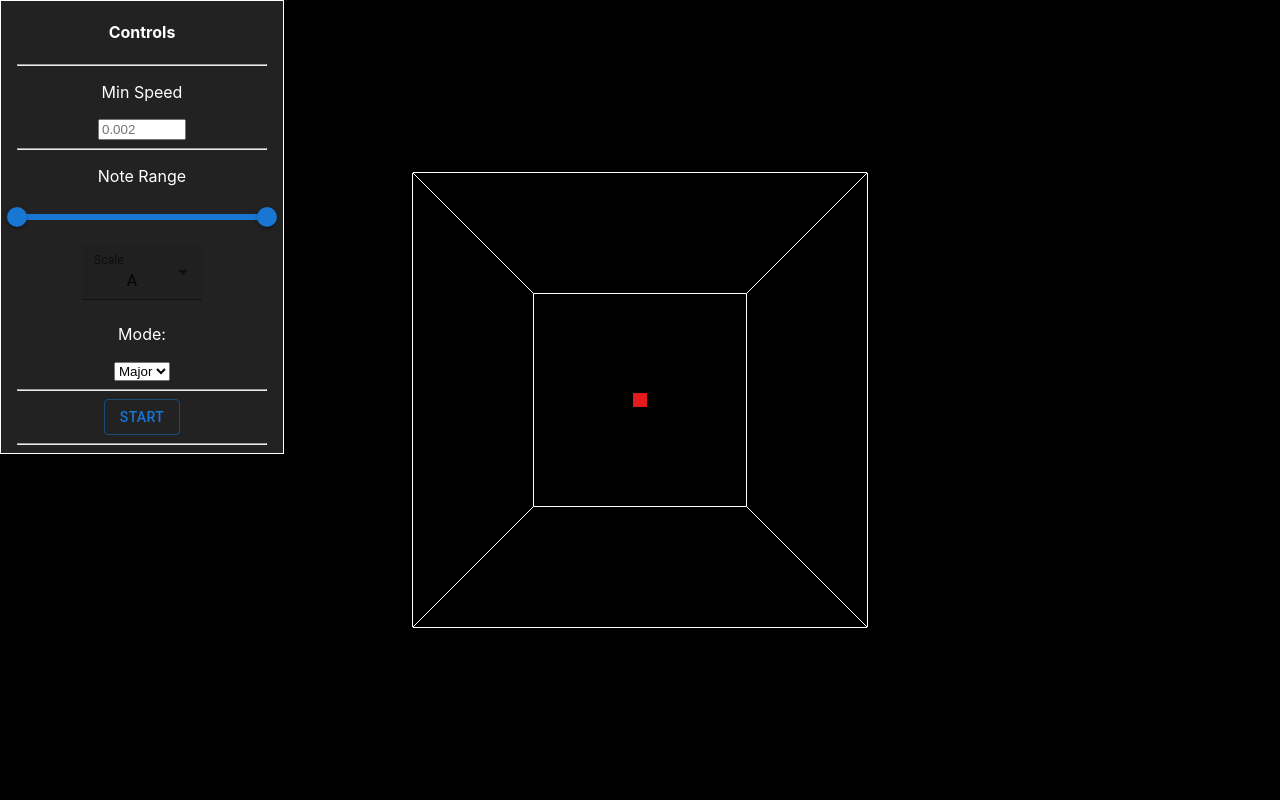
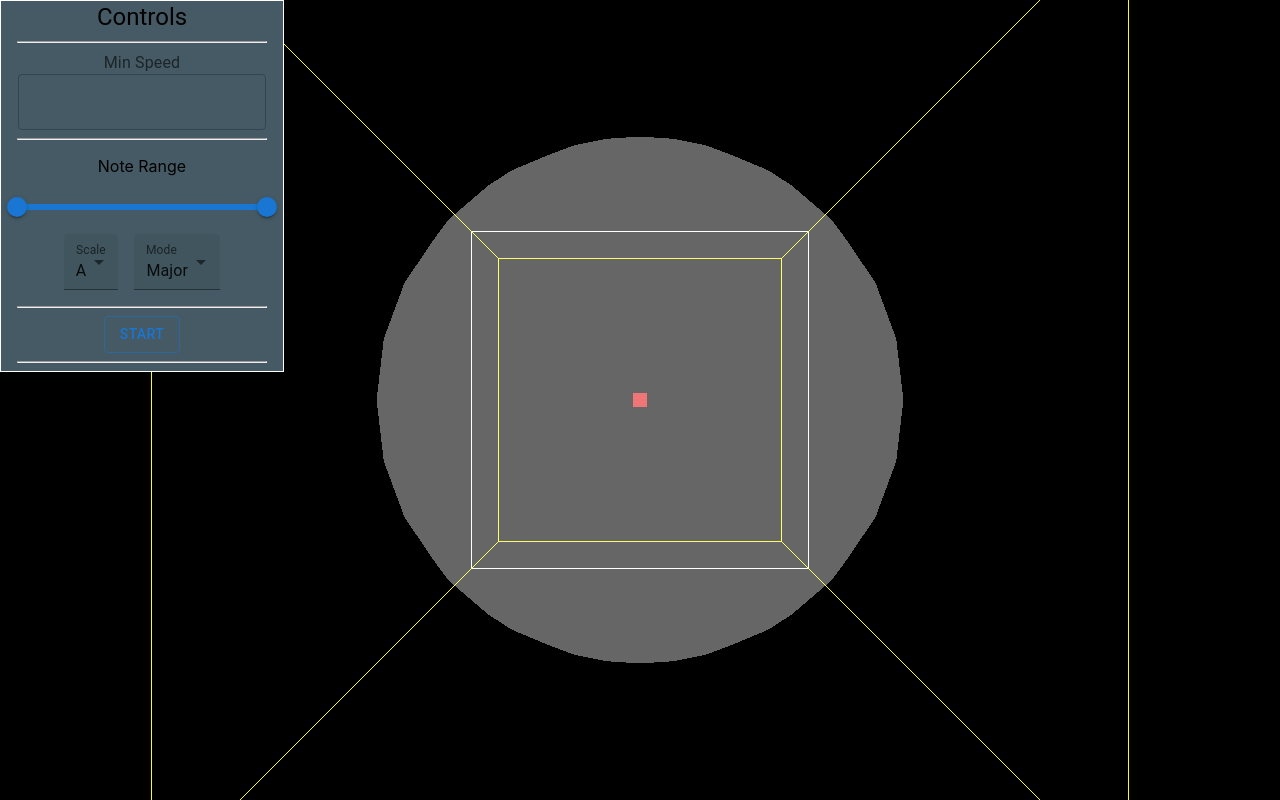
Before and after one commit to chiefton117/Cube-Sounds, a React (Create React App) app: page / in a window 1280 px wide. Built offline with nearby package versions, Linux system fonts and the light colour scheme.

Commit message:
Styling, Box Helper
- Added sphere helper to visualize end of box
- Modified size of sphere / render
- Updated UI / Legend controls

```diff
--- a/src/App.css
+++ b/src/App.css
@@ -3,13 +3,12 @@
 }
 .legend {
   position: absolute;
-  color: white;
   background-color: #222;
   border: 1px solid white;
   padding-left: 1em;
   padding-right: 1em;
   writing-mode: bt-lr; /* IE */
-
+  background-color: #455A64;
 }
 .App-logo {
   height: 40vmin;
@@ -21,27 +20,3 @@
     animation: App-logo-spin infinite 20s linear;
   }
 }
-
-.App-header {
-  background-color: #282c34;
-  min-height: 100vh;
-  display: flex;
-  flex-direction: column;
-  align-items: center;
-  justify-content: center;
-  font-size: calc(10px + 2vmin);
-  color: white;
-}
-
-.App-link {
-  color: #61dafb;
-}
-
-@keyframes App-logo-spin {
-  from {
-    transform: rotate(0deg);
-  }
-  to {
-    transform: rotate(360deg);
-  }
-}
--- a/src/App.js
+++ b/src/App.js
@@ -41,6 +41,8 @@ function App() {
   const min = 1;
   const max = 9;
 
+  const midpoint = (max-min)/2;
+
   const modes = ['Major', 'Minor'];
   const notes = ['A','A#','B','C','C#','D','D#','E','F','F#','G','G#'];
 
@@ -72,10 +74,13 @@ function App() {
 
 async function initAudio() {
 
+  if(startRef.current) {
+    startRef.current = startRef.current;
+  } else {
   await Tone.start();
   startRef.current = true;
   console.log("Audio initialized");
-
+  }
 }
 
   // Discrete color scheme
--- a/src/Cube.jsx
+++ b/src/Cube.jsx
@@ -18,13 +18,24 @@ function main() {
   document.body.appendChild( renderer.domElement );
 
   // L/W/H of the box - how far does a cube travel before resetting
-  const max = 4;
+  const max = 8;
 
   // Create standard box geometry
   var geometry = new THREE.BoxGeometry( 0.5, 0.5, 0.5 );
 
 
   var bb = new THREE.BoxGeometry(max*Math.E,max*Math.E,max*Math.E);
+  // var bb = new THREE.SphereGeometry(max*Math.E*2,max*Math.E,max*Math.E);
+  //var bb = new THREE.SphereGeometry();
+
+
+var sphere = new THREE.SphereGeometry(max+0.25);
+var object = new THREE.Mesh( sphere, new THREE.MeshBasicMaterial({ color: 0xffffff, transparent: true, opacity: 0.4 }) );
+var box = new THREE.BoxHelper( object );
+scene.add(box);
+scene.add(object);
+
+const clock = new THREE.Clock();
 
   // Create bounding box render
   const bound = new THREE.BoxHelper(new THREE.Mesh(bb, new THREE.MeshBasicMaterial( 0xff0000 )), 0xffffff);
@@ -114,7 +125,6 @@ function main() {
     cubes[i].max_repeats = 6;
 
     cubes[i].dx = cubes[i].minSpeed * (2**(Math.ceil((Math.random() * max_mult))+1));
-    console.log(cubes[i].minSpeed);
     cubes[i].dy = 0;
     cubes[i].dz = 0;
 
@@ -127,7 +137,6 @@ function main() {
 
     // Check for start button to be pressed before allowing animation
     if(props.startRef.current) {
-
 
       cubes.forEach(function(d,idx) {
 
@@ -174,6 +183,8 @@ function main() {
       d.position.x += d.dx;
       d.position.y += d.dy;
       d.position.z += d.dz;
+      //sphere.material.opacity = 0.5 * (1 + Math.sin( clock.getElapsedTime() ) );
+
 
     });
 
--- a/src/Legend.jsx
+++ b/src/Legend.jsx
@@ -4,25 +4,32 @@ import Scale from './Scale.jsx'
 import Slider from '@mui/material/Slider';
 import Box from '@mui/material/Box';
 import Button from '@mui/material/Button';
+import InputLabel from '@mui/material/InputLabel';
+import Typography from '@mui/material/Typography';
+import TextField from '@mui/material/TextField';
 
 
 function Legend(props) {
 
-
-  // const legend = d3.select(".legend")
-  //   .append("g");
-
-  // legend.append("h4")
-  //   .text("Controls");
-
   return (
 
     <div id="leg" className="legend">
-      <h4>Controls</h4>
+      <Typography variant="h5" component="h2">Controls</Typography>
+
         <hr/>
 
-          <p>Min Speed</p>
-          <input onChange={(event) => {props.speedRef.current = event.target.value}} value={props.speedRef.current.value} placeholder={props.speedRef.current} type="number" min="0" max="0.1" step="0.0002"/>
+      <InputLabel>Min Speed</InputLabel>
+     <TextField
+      type="number"
+      value={props.speedRef.current.value}
+      variant="outlined"
+      inputProps={{
+        maxLength: 13,
+        step: "0.0002"
+      }}
+      onChange={(event) => {props.speedRef.current = event.target.value}}
+    />
+
         <hr/>
           <p>Note Range</p>
           <Box sx={{ width: 250 }}>
@@ -36,10 +43,11 @@ function Legend(props) {
             onChange={(event) => {props.rangeRef.current = event.target.value}}
             valueLabelDisplay="auto"
             />
+
           </Box>
           <Scale {...props}/>
         <hr/>
-          <Button variant="outlined" onClick={props.initAudio}>Start</Button>
+          <Button variant="outlined" onClick={props.initAudio}>{props.startRef.current == true ? "Stop" : "Start"}</Button>
         <hr/>
 
     </div>
--- a/src/Scale.jsx
+++ b/src/Scale.jsx
@@ -12,7 +12,7 @@ function Legend(props) {
 
     <div>
 
-      <FormControl variant="filled" sx={{ m: 1, minWidth: 120 }}>
+    <FormControl variant="filled" sx={{ m: 1 }}>
       <InputLabel>Scale</InputLabel>
       <Select
         value={props.note}
@@ -26,22 +26,19 @@ function Legend(props) {
 
       </Select>
     </FormControl>
-
-
-
-      <p>Mode: </p>
-      <select
+    <FormControl variant="filled" sx={{ m: 1 }}>
+      <InputLabel>Mode</InputLabel>
+      <Select
       value={props.mode}
       name="mode"
       onChange = {(event) => {props.setMode(event.target.value)}}>
       {props.modes.map((d,idx) => (
 
-        <option value={d} key={d}>{d}</option>
+        <MenuItem key={d} value={d}>{d}</MenuItem>
 
       ))};
-      </select>
-
-
+      </Select>
+    </FormControl>
 
     </div>
   );
```
Lines whose indentation alone changed are shown as unchanged.
